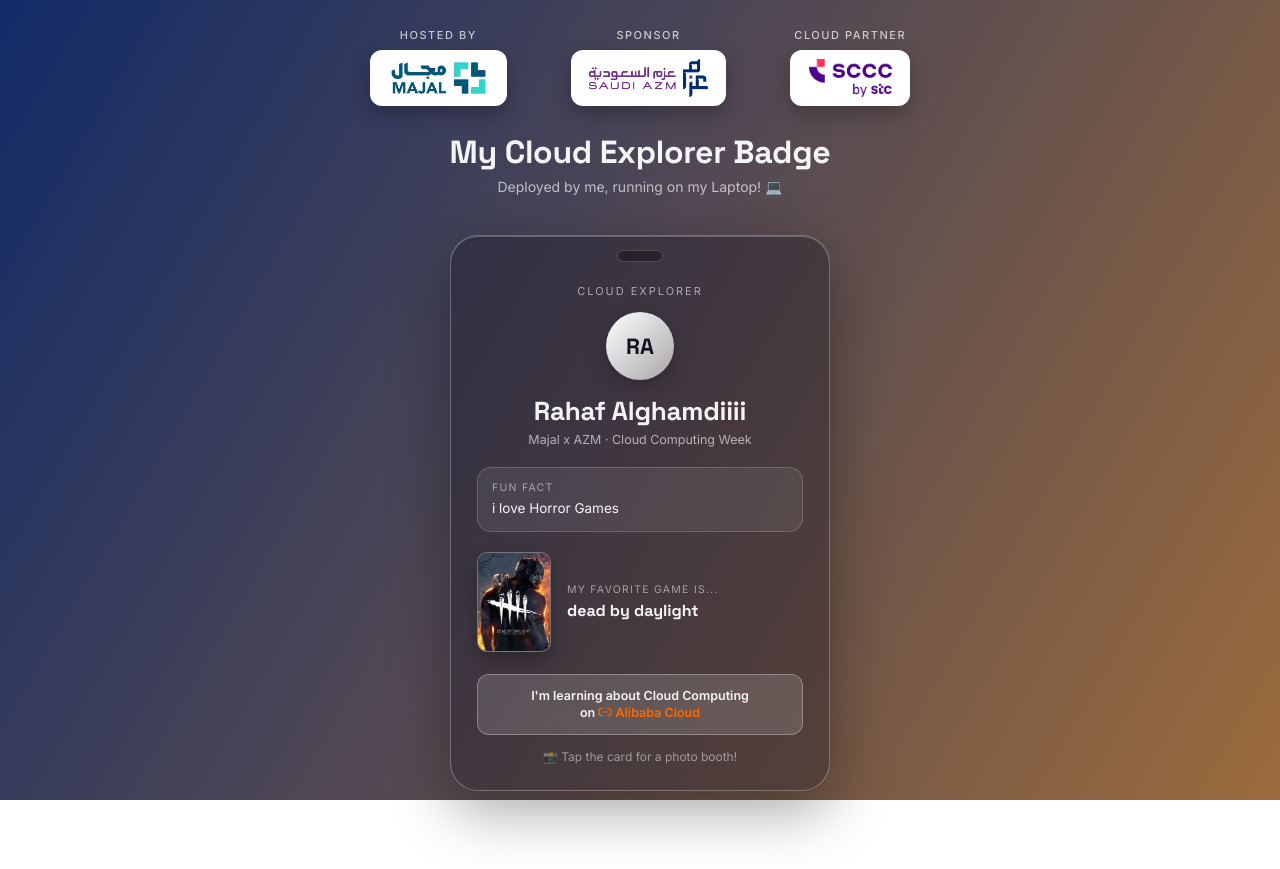
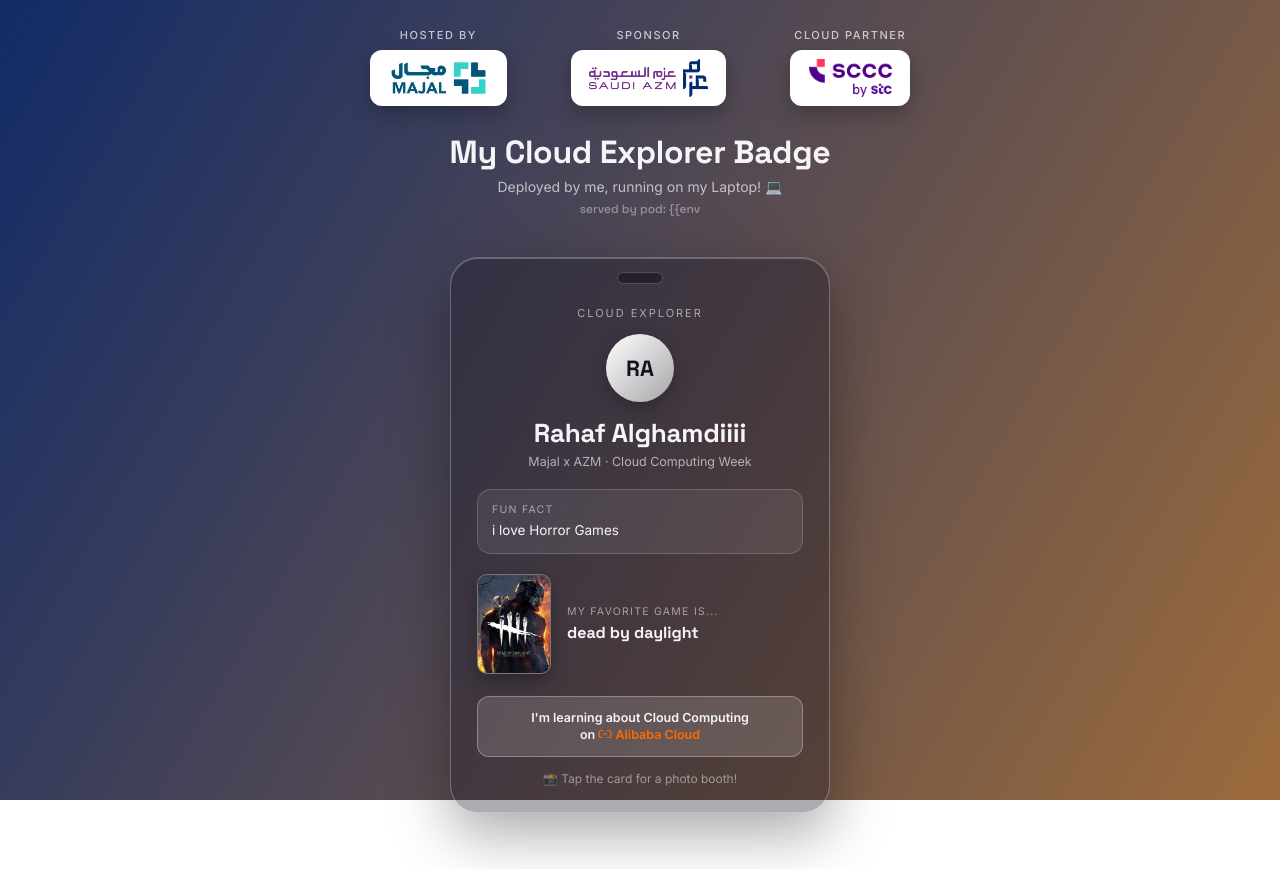
Before and after one commit to Rahavma1/cloud-explorer, a React (Vite) app: page / in a window 1280 px wide. Before the commit the page ends 847 px from the top, so only its background shows below. Built offline with nearby package versions, Linux system fonts and the light colour scheme.

Commit message:
Pull in pod-name display from upstream

```diff
--- a/index.html
+++ b/index.html
@@ -11,6 +11,13 @@
     />
     <meta name="viewport" content="width=device-width, initial-scale=1.0" />
     <title>__OG_TITLE__</title>
+    <style>
+      .page-heading .pod-name {
+        font-family: "Space Grotesk", monospace;
+        font-size: 12px;
+        color: rgba(245, 245, 247, 0.45);
+      }
+    </style>
 
     <!-- og:image is filled in at request time by Caddy's `templates`
          directive (see Caddyfile) - the domain isn't known until
@@ -25,6 +32,11 @@
     <meta property="og:image:width" content="1200" />
     <meta property="og:image:height" content="630" />
     <meta name="twitter:card" content="summary_large_image" />
+
+    <!-- Filled in at request time the same way as og:image above, but reads
+         the POD_NAME env var (set via the Kubernetes Downward API) instead
+         of a request placeholder - empty outside a Pod, e.g. `docker run`. -->
+    <meta name="pod-name" content="{{env "POD_NAME"}}" />
   </head>
   <body>
     <div id="root"></div>
--- a/src/App.tsx
+++ b/src/App.tsx
@@ -87,10 +87,11 @@
       <div className="badge-eyebrow">Cloud Explorer</div>
 
       <div className="avatar">{initialsOf(name)}</div>
-<h2 className="badge-name">{name}</h2>
-<p className="badge-role">Majal x AZM &middot; Cloud Computing Week</p>
+      <h2 className="badge-name">{name}</h2>
+      <p className="badge-role">Majal x AZM &middot; Cloud Computing Week</p>
+
       <div className="fun-fact">
-        <span className="label">Fun Fact</span>
+        <span className="label">Fun fact</span>
         {funFact}
       </div>
 
@@ -911,6 +912,13 @@
   );
 }
 
+// Set by Caddy's `templates` directive from the POD_NAME env var (see
+// index.html) - only present when running as a Pod, so this is empty for
+// `docker run` or a plain `npm run dev`.
+const podName = document
+  .querySelector('meta[name="pod-name"]')
+  ?.getAttribute("content");
+
 export default function App() {
   return (
     <>
@@ -928,6 +936,7 @@
           Deployed by me, running on{" "}
           {CONFIG.isOnCloud ? "Alibaba Cloud! ☁️" : "my Laptop!  💻"}
         </p>
+        {podName && <p className="pod-name">served by pod: {podName}</p>}
       </div>
 
       <div className="badge-wrap">
```
